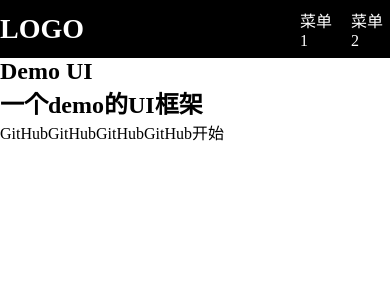
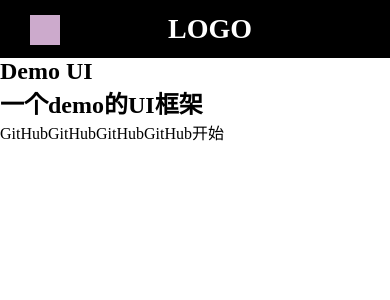
Before and after one commit to Supertinypeanut/protal-vite, a Vue app: page /#/ in a window 390 px wide. Shown: the top 300 px of the page. Built offline with nearby package versions, Linux system fonts and the light colour scheme.

Commit message:
style:样式结构调整

```diff
--- a/src/components/aside.vue
+++ b/src/components/aside.vue
@@ -2,17 +2,26 @@
   <aside v-if="asideVisible" class="aside">
     <router-link tag="nav" to="/doc/switch">Switch</router-link>
     <router-link tag="nav" to="/doc/button">Button</router-link>
-    <router-link tag="nav" to="/doc/dailog">Didlog</router-link>
+    <router-link tag="nav" to="/doc/dialog">Dialog</router-link>
     <router-link tag="nav" to="/doc/tabs">Tabs</router-link>
   </aside>
 </template>
 
 <script lang="ts">
-import { inject } from 'vue'
+import { inject, Ref } from 'vue'
+import { router } from '../router'
 export default {
   name: 'aside',
   setup() {
-    const asideVisible = inject('asideVisible')
+    const asideVisible = inject<Ref<boolean>>('asideVisible')
+
+    // 移动端切换aside后自动关闭
+    const width = document.documentElement.clientWidth
+    router.afterEach(() => {
+      if (width <= 500) {
+        asideVisible.value = false
+      }
+    })
     return {
       asideVisible,
     }
@@ -25,15 +34,23 @@ export default {
   width: 240px;
   background-color: rgb(61, 56, 56);
   color: #fff;
-  padding-top: 30px;
+  padding-top: 10px;
   a {
     display: block;
     text-align: center;
     height: 32px;
+    line-height: 32px;
     cursor: pointer;
     &:hover {
       background-color: rgb(32, 161, 225);
     }
   }
 }
+@media (max-width: 500px) {
+  .aside {
+    position: fixed;
+    top: 58px;
+    height: calc(100vh - 58px);
+  }
+}
 </style>
--- a/src/components/tabBar.vue
+++ b/src/components/tabBar.vue
@@ -1,5 +1,6 @@
 <template>
   <nav class="topnav">
+    <span class="mobileMeun" @click="mobileToggle" />
     <div class="logo" @click="toggle">LOGO</div>
     <ul class="meun">
       <router-link to="/">菜单1</router-link>
@@ -14,13 +15,21 @@ export default {
   name: 'TabBar',
   setup() {
     const asideVisible = inject<Ref<boolean>>('asideVisible')
+    const width = document.documentElement.clientWidth
     const toggle = () => {
-      asideVisible.value = !asideVisible.value
-      console.log(asideVisible)
+      if (width > 500) {
+        asideVisible.value = !asideVisible.value
+      }
+    }
+    const mobileToggle = () => {
+      if (width <= 500) {
+        asideVisible.value = !asideVisible.value
+      }
     }
     return {
       toggle,
       asideVisible,
+      mobileToggle,
     }
   },
 }
@@ -28,12 +37,18 @@ export default {
 
 <style lang="scss" scoped>
 .topnav {
+  position: relative;
   height: 58px;
   background-color: #000;
   color: #fff;
   display: flex;
   align-items: center;
+  justify-content: center;
+  .mobileMeun {
+    display: none;
+  }
   .logo {
+    padding-left: 28px;
     width: 300px;
     font-size: 28px;
     font-weight: 600;
@@ -45,5 +60,22 @@ export default {
       margin-left: 12px;
     }
   }
+  @media screen and (max-width: 500px) {
+    .mobileMeun {
+      position: absolute;
+      width: 30px;
+      height: 30px;
+      background-color: #cac;
+      top: 15px;
+      left: 30px;
+      display: inline-block;
+    }
+    .logo {
+      width: 82px;
+    }
+    .meun {
+      display: none;
+    }
+  }
 }
 </style>
--- a/src/router.ts
+++ b/src/router.ts
@@ -11,6 +11,7 @@ export const router = createRouter({
     },
     {
       path: '/doc', component: Doc,
+      redirect: '/doc/switch',
       children: [
         {
           path: 'switch',
@@ -21,8 +22,8 @@ export const router = createRouter({
           component: ()=> import('./components/buttonControl.vue')
         },
         {
-          path: 'dailog',
-          component: ()=> import('./components/dailogControl.vue')
+          path: 'dialog',
+          component: ()=> import('./components/dialogControl.vue')
         },
         {
           path: 'tabs',
```
